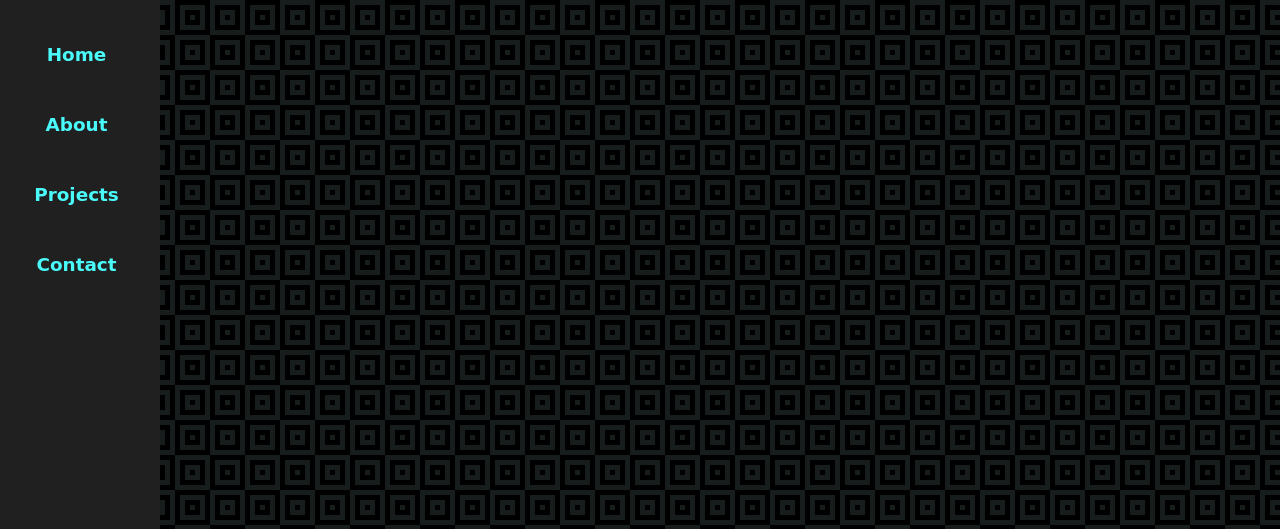
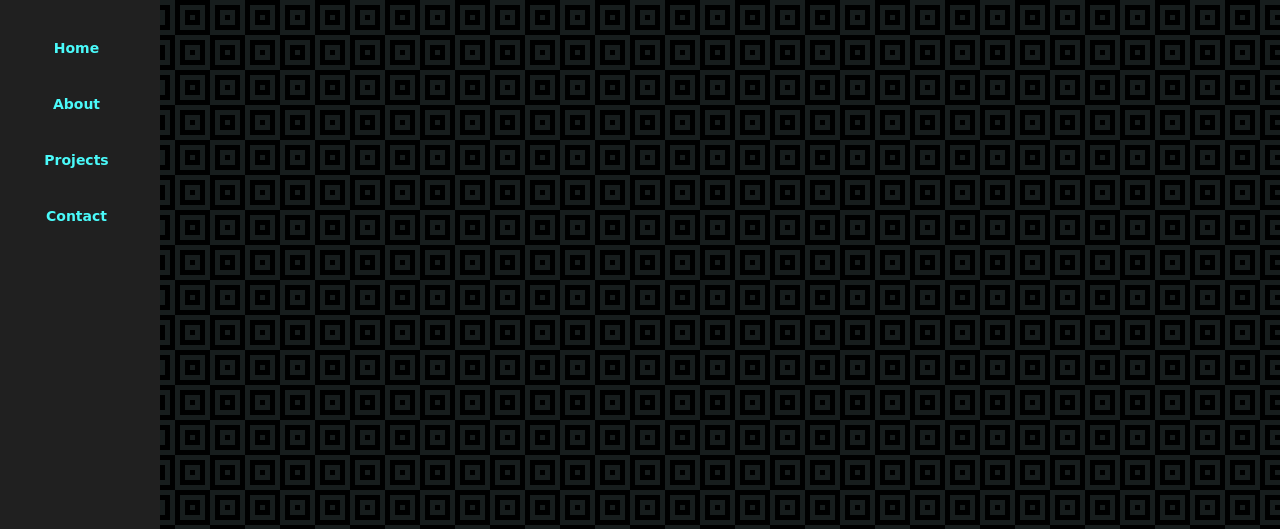
Before and after one commit to mimirandi21/randi, a plain HTML site: page index.html in a window 1280 px wide. Shown: the top 529 px of the page. Drawn offline with Linux system fonts and the light colour scheme; a web font is replaced by a local one.

Commit message:
top nav font work

```diff
--- a/CSS/styles.css
+++ b/CSS/styles.css
@@ -80,7 +80,7 @@ main {
 .sidenav a {
 	padding: 6px 8px 6px 16px;
 	text-decoration: none;
-	font-size: 2.3vh;
+	font-size: 12px;
 	color: #818181;
 	display: block;
 }
@@ -111,7 +111,7 @@ a h3:hover {
 }
 
 h3 {
-	font-size: 2.3vh;
+	font-size: 14px;
 	color: rgb(74, 250, 250);
 	margin-right: 15px;
 }
@@ -351,9 +351,10 @@ video {
 		text-align: center;
 	}
 
-	.topnav h3 {
+	h3 {
 		font-size: 10px;
 	}
+
 	.topnav a {
 		padding: 0px;
 		text-decoration: none;
```
